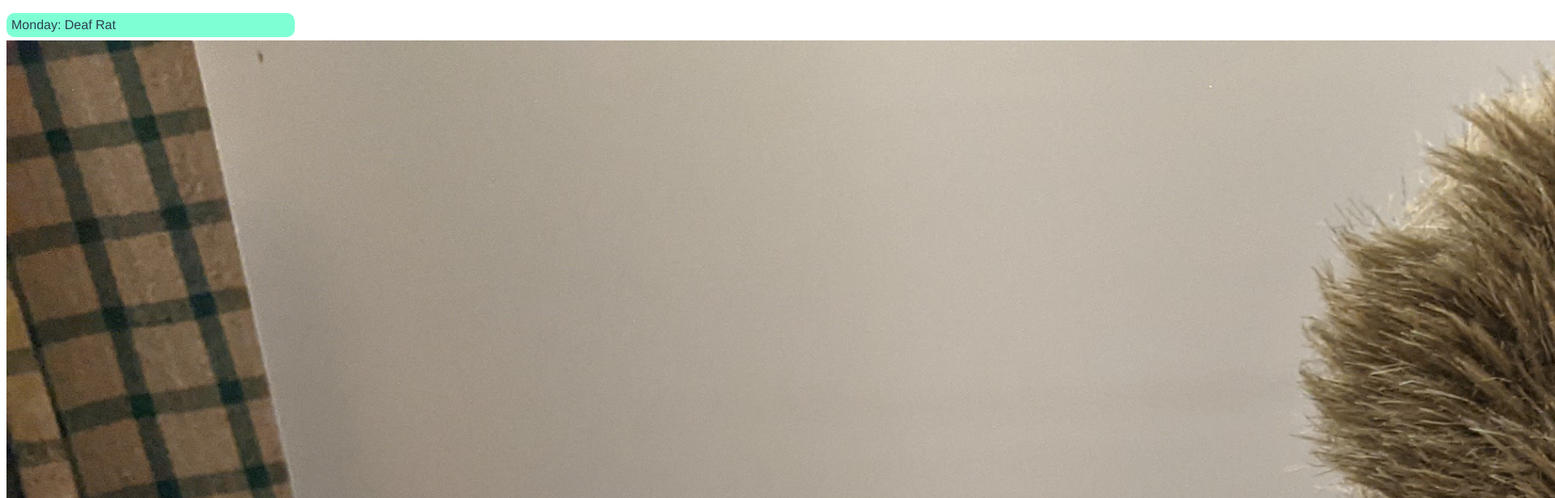
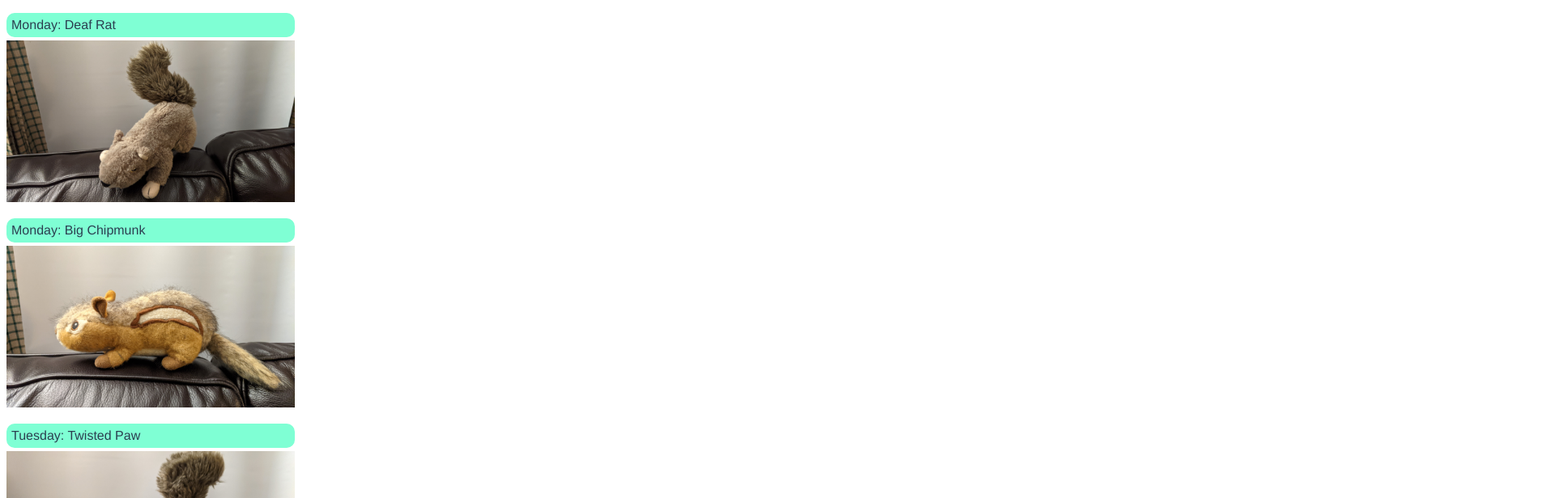
Before and after one commit to Catz1301/test, a Vue app: page / in a window 1280 px wide. Shown: the top 616 px of the page at 81% size, 1920 px wide, since content can reach past the window. Built offline with nearby package versions, Linux system fonts and the light colour scheme.

Commit message:
Scaled images to 355x200px App.vue: Set div#app to a width of 355.555px, removed test RowSquirrel, added margin to .rowSquirrel RowSquirrel.vue: Fixed formatting, scaled images, removed eslint-disable line

```diff
--- a/src/App.vue
+++ b/src/App.vue
@@ -8,8 +8,8 @@
       :day="sqrl.day"
       :coordBody="sqrl.coordBody"
       :coordTail="sqrl.coordTail"
+      class="rowSquirrel"
     />
-    <row-squirrel sqrlname="Pathetic Rat" day="Thursday" />
     <p class="todo">
       Add picture maps that play the squirrel's squeak sound when clicked on.
     </p>
@@ -94,10 +94,14 @@ function getWeekdayName(index) {
   text-align: left;
   color: #2c3e50;
   margin-top: 16px;
+  width: 355.555px;
 }
+#app .rowSquirrel {
+  margin-bottom: 16px;
+}
+
 #app .todo {
   width: 100%;
-  text-align: center;
   color: grey;
 }
 
--- a/src/components/RowSquirrel.vue
+++ b/src/components/RowSquirrel.vue
@@ -5,14 +5,11 @@
       class="squirrelImg"
       :src="'/img/' + sqrlname + '.jpg'"
       :usemap="'#squirrel_' + sqrlname.replace(' ', '_') + 'ImgMap'"
-      width="3840"
-      height="2160"
     />
     <map
       :name="'squirrel_' + sqrlname.replace(' ', '_') + 'ImgMap'"
       :id="sqrlname + 'Map'"
     >
-      <!-- eslint-disable-next-line prettier/prettier -->
       <area
         id="areaBody"
         :alt="'Squeak ' + sqrlname + '\'s body!'"
@@ -35,16 +32,10 @@
 
 <script>
 import { Howl } from "../howler.js";
+
 export default {
   name: "Test",
   created() {},
-  /* setup(props) {
-    console.log(props);
-    let imageMap = new ImageMap(
-      document.getElementById(props.sqrlname + "Map")
-    );
-    imageMap.resize();
-  }, */
   data() {
     return {};
   },
@@ -80,7 +71,7 @@ export default {
 .rowText {
   box-sizing: border-box;
   background-color: aquamarine;
-  width: 355.555px;
+  width: 100%;
   padding-top: 6px;
   padding-bottom: 6px;
   padding-left: 6px;
@@ -90,6 +81,6 @@ export default {
 }
 
 .squirrelImg {
-  /* height: 200px; */
+  height: 200px;
 }
 </style>
```
